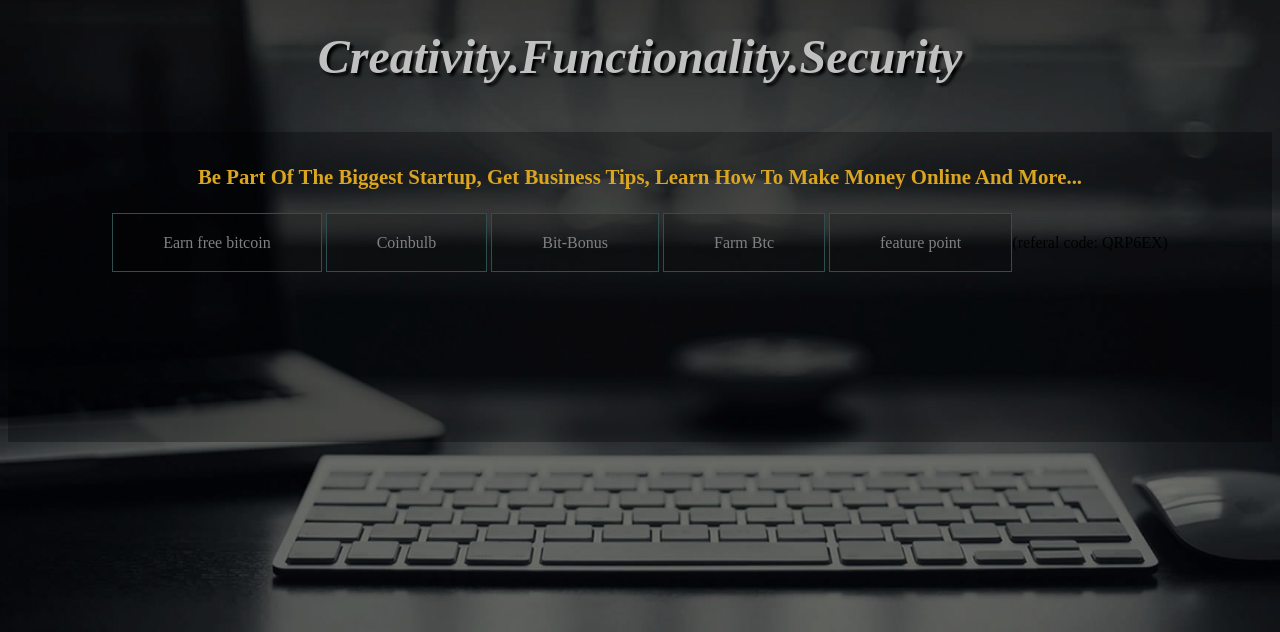
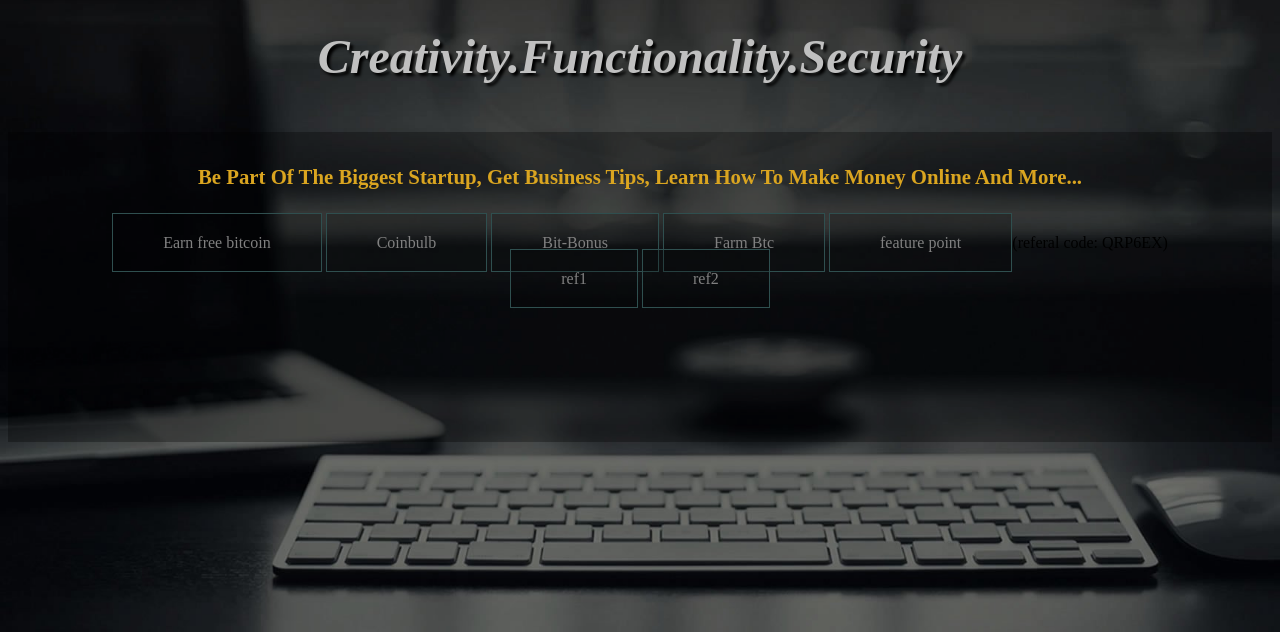
Before and after one commit to Kwandokuhle/kwandokuhle.github.io, a plain HTML site: page index.html in a window 1280 px wide. Shown: the part 168-800 px from the top of the page. Drawn offline with Linux system fonts and the light colour scheme.

Commit message:
Update index.html

```diff
--- a/index.html
+++ b/index.html
@@ -23,6 +23,11 @@
 			<a href="http://bitcofarm.com/home?r=psiphiwe">Farm Btc</a>
 
 			<a href="https://featu.re/QRP6EX">feature point</a>(referal code: QRP6EX)
+
+			<br/><br/>
+			<a href="http://bit-bonus.net/inv=popuiojiohuigdfdfjc">ref1</a>
+
+			<a href="http://bit-bonus.net/inv=iushfhfosjosfs">ref2</a>
 			</center></div>
 </body>
 </html>
```
